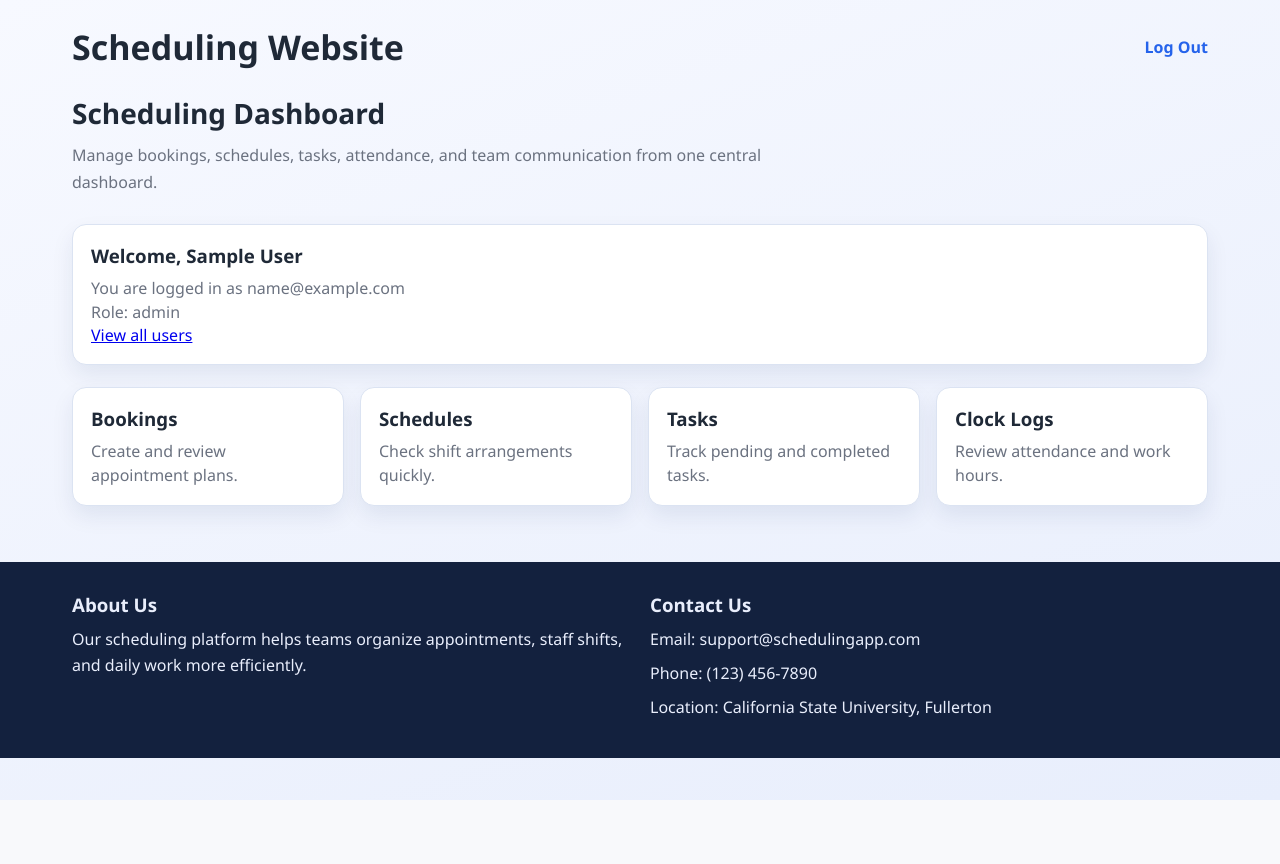
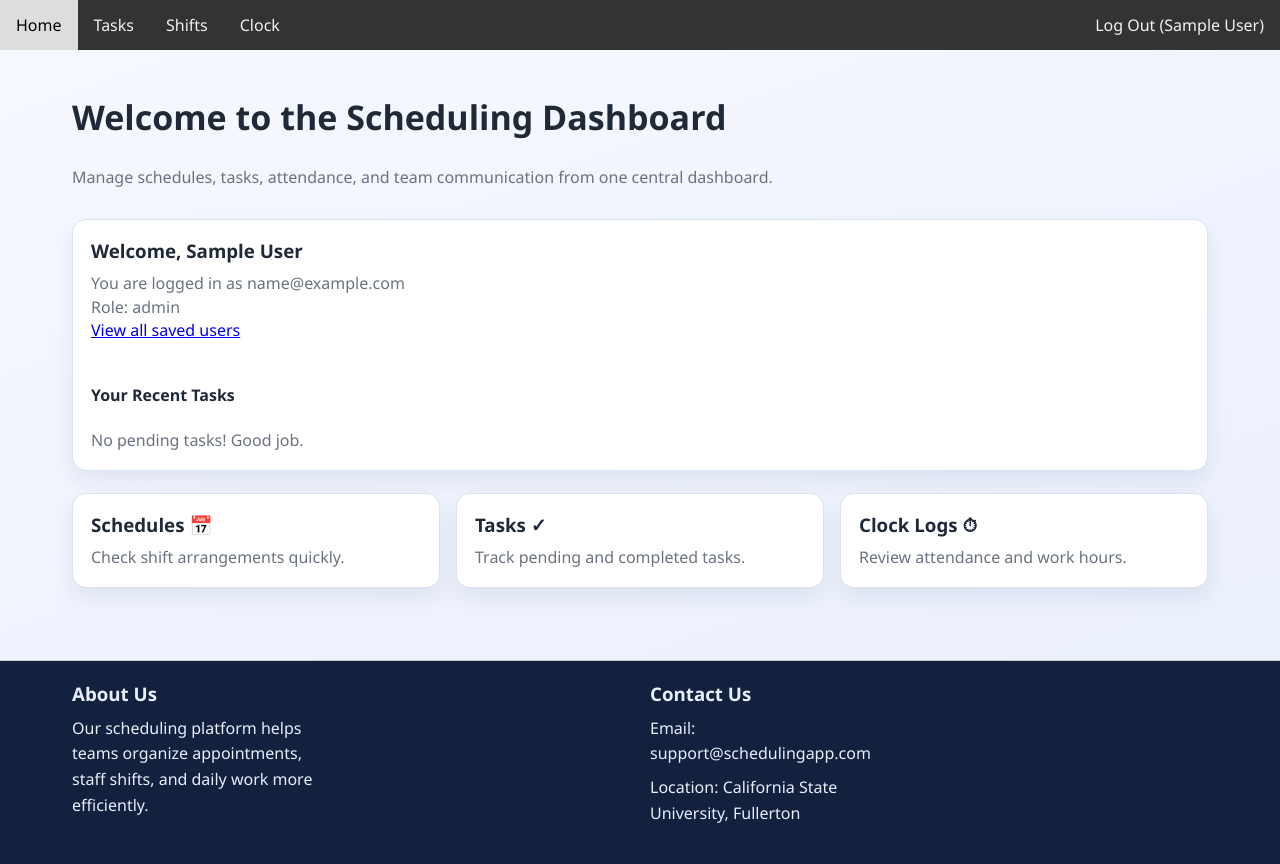
Before and after one commit to ovillela-boop/SchedulingWebsite, a Flask app: page / in a window 1280 px wide. Before the commit the page ends 800 px from the top, so only its background shows below. Run offline with Flask 3, Linux system fonts and the light colour scheme; the visitor is signed in with stand-in values (Sample User, id 1); tables that the repository leaves empty hold one stand-in row (values such as "Sample post").

Commit message:
Fix registration security and refactor templates to use base.html layout

```diff
--- a/main.py
+++ b/main.py
@@ -55,9 +55,7 @@
 #Protecting pages behind login using dashboard
 @app.route("/dashboard")
 def dashboard():
-    if "user_id" not in session:
-        return redirect(url_for("index"))
-    return render_template("dashboard.html")
+    return redirect(url_for("index"))
 
 # a new user must register before using login
 @app.route("/register", methods=["POST"])
@@ -85,8 +83,7 @@
             name = username,
             email = email,
             password_hash = generate_password_hash(password),
-            #temporary all new users as manager until fully configured
-            role="Manager"
+            role="Employee"
         )
         db.session.add(new_user)
         db.session.commit()
--- /dev/null
+++ b/templates/base.html
@@ -0,0 +1,64 @@
+<!DOCTYPE html>
+<html lang="en">
+<head>
+  <meta charset="UTF-8">
+  <meta name="viewport" content="width=device-width, initial-scale=1.0">
+  <title>{% block title %}Scheduling Website{% endblock %}</title>
+  <link rel="stylesheet" href="{{ url_for('static', filename='style.css') }}">
+  <style>
+    /* Basic navbar styling for immediate usability */
+    .navbar {
+      background-color: #333;
+      overflow: hidden;
+      margin-bottom: 20px;
+    }
+    .navbar a {
+      float: left;
+      display: block;
+      color: #f2f2f2;
+      text-align: center;
+      padding: 14px 16px;
+      text-decoration: none;
+    }
+    .navbar a:hover {
+      background-color: #ddd;
+      color: black;
+    }
+    .navbar .right {
+      float: right;
+    }
+    .flash-error {
+      color: white;
+      background-color: #dc3545;
+      padding: 10px;
+      margin-bottom: 15px;
+      border-radius: 5px;
+    }
+  </style>
+</head>
+<body>
+
+  {% if session.get('user_id') %}
+  <nav class="navbar">
+    <a href="{{ url_for('index') }}">Home</a>
+    <a href="{{ url_for('tasks_view') }}">Tasks</a>
+    <a href="{{ url_for('shifts_view') }}">Shifts</a>
+    <a href="{{ url_for('clock_view') }}">Clock</a>
+
+    {% if session.get('role') == 'Manager' %}
+    <a href="{{ url_for('manager_dashboard') }}" style="color: #ffcccc;">Manager Dash</a>
+    {% endif %}
+
+    <div class="right">
+      <a href="{{ url_for('logout') }}">Log Out ({{ session.get('name') }})</a>
+    </div>
+  </nav>
+  {% endif %}
+
+  <main>
+    {% block content %}
+    {% endblock %}
+  </main>
+
+</body>
+</html>
--- a/templates/home.html
+++ b/templates/home.html
@@ -1,22 +1,11 @@
-<!DOCTYPE html>
-<html lang="en">
-  <!-- Header -->
-<head>
-  <meta charset="UTF-8">
-  <meta name="viewport" content="width=device-width, initial-scale=1.0">
-  <title>Scheduling Homepage</title>
-  <link rel="stylesheet" href="{{ url_for('static', filename='style.css') }}">
-</head>
-<!-- Body -->
-<body>
+{% extends "base.html" %}
 
+{% block title %}Scheduling Homepage{% endblock %}
+
+{% block content %}
   <!-- Body Header -->
   <header class="home-header">
-    <h1>Scheduling Website</h1>
-
-  {% if current_user %}
-    <a class="logout-link" href="{{ url_for('logout')}}">Log Out</a>
-  {% endif %}
+    <h1>Welcome to the Scheduling Dashboard</h1>
   </header>
 
   <!-- Body Main -->
@@ -24,33 +13,42 @@
 
     <!-- Section Hero -->
     <section class="hero">
-      <h2>Scheduling Dashboard</h2>
-
       <!-- Section Description -->
       <p>
-        Manage bookings, schedules, tasks, attendance, and team communication
+        Manage schedules, tasks, attendance, and team communication
         from one central dashboard.
       </p>
     </section>
+
     <!-- Log on / Create new user Form Section (Integration mysql) -->
     <section class="feature-card">
     {% if current_user %}
-      <h3>Welcome, {{current_user.name }}</h3>
+      <h3>Welcome, {{ current_user.name }}</h3>
       <p>You are logged in as {{ current_user.email }}</p>
 
-      <!-- Shows Current role oncee logged in -->
+      <!-- Shows Current role once logged in -->
       <p>Role: {{ current_user.role }}</p>
-      {% if current_user.role == "Manager" %}
-      <p><a href="{{ url_for('manager_dashboard') }}">Go to Manager Dashboard</a></p>
+      <a href="{{ url_for('list_users')}}">View all saved users</a>
+
+      <br><br>
+      <h4>Your Recent Tasks</h4>
+      {% if pending_tasks %}
+        <ul>
+        {% for pt in pending_tasks %}
+          <li>{{ pt.title }} - {{ pt.status }}</li>
+        {% endfor %}
+        </ul>
+      {% else %}
+        <p>No pending tasks! Good job.</p>
       {% endif %}
-      <a href="{{ url_for('list_users')}}">View all users</a>
+
     {% else %}
       {% if error %}
-      <p style="color: red;">{{ error }}</p>
+      <p class="flash-error">{{ error }}</p>
       {% endif %}
 
-      <div class = "auth-container">
-        <div class = "auth-box">
+      <div class="auth-container">
+        <div class="auth-box">
           <h3>Register</h3>
           <form method="POST" action="{{ url_for('register') }}">
             <label for="register-username">Username:</label><br>
@@ -66,13 +64,11 @@
           </form>
         </div>
 
-        <div class = "auth-box">
-
-
+        <div class="auth-box">
           <h3>Log in</h3>
-            <form method="POST" action="{{ url_for('login')}}">
+            <form method="POST" action="{{ url_for('login') }}">
               <label for="login-email">Email:</label><br>
-              <input type ="email" id="login-email" name="email" required><br><br>
+              <input type="email" id="login-email" name="email" required><br><br>
 
               <label for="login-password"> Password:</label><br>
               <input type="password" id="login-password" name="password" required><br><br>
@@ -81,41 +77,40 @@
             </form>
         </div>
       </div>
-      <br>
-      <a href="{{ url_for('list_users') }}">View all users</a>
-
     {% endif %}
     </section>
-    <!-- End new user / log on form -->
     <br>
 
+    {% if current_user %}
     <section class="feature-grid">
       <article class="feature-card">
-        <h3>Bookings</h3>
-        <p>Create and review appointment plans.</p>
-      </article>
-
-      <article class="feature-card">
-        <h3>Schedules</h3>
+        <h3><a href="{{ url_for('shifts_view') }}" style="text-decoration:none; color:inherit;">Schedules 📅</a></h3>
         <p>Check shift arrangements quickly.</p>
       </article>
 
       <article class="feature-card">
-        <h3>Tasks</h3>
+        <h3><a href="{{ url_for('tasks_view') }}" style="text-decoration:none; color:inherit;">Tasks ✓</a></h3>
         <p>Track pending and completed tasks.</p>
       </article>
 
       <article class="feature-card">
-        <h3>Clock Logs</h3>
+        <h3><a href="{{ url_for('clock_view') }}" style="text-decoration:none; color:inherit;">Clock Logs ⏱</a></h3>
         <p>Review attendance and work hours.</p>
       </article>
+
+      {% if current_user.role == "Manager" %}
+      <article class="feature-card" style="border-left: 4px solid #ffcccc;">
+        <h3><a href="{{ url_for('manager_dashboard') }}" style="text-decoration:none; color:inherit;">Manager Dash ♚</a></h3>
+        <p>Exclusive managerial tools.</p>
+      </article>
+      {% endif %}
     </section>
-
+    {% endif %}
 
   </main>
 
-  <footer class="home-footer">
-    <div class="footer-section">
+  <footer class="home-footer" style="margin-top: 40px; border-top: 1px solid #ccc; padding-top: 20px;">
+    <div class="footer-section" style="display: inline-block; width: 45%; vertical-align: top;">
       <h3>About Us</h3>
       <p>
         Our scheduling platform helps teams organize appointments, staff shifts,
@@ -123,12 +118,10 @@
       </p>
     </div>
 
-    <div class="footer-section">
+    <div class="footer-section" style="display: inline-block; width: 45%; vertical-align: top;">
       <h3>Contact Us</h3>
       <p>Email: support@schedulingapp.com</p>
-      <p>Phone: (123) 456-7890</p>
       <p>Location: California State University, Fullerton</p>
     </div>
   </footer>
-</body>
-</html>
+{% endblock %}
```
Also changed, not shown: templates/clock.html (+9 -14 lines), templates/create_shift.html (+7 -13 lines), templates/create_task.html (+6 -12 lines), templates/manager.html (+6 -13 lines), templates/shift_detail.html (+6 -12 lines), templates/shifts.html (+7 -12 lines), templates/tasks.html (+7 -11 lines), templates/users.html (+6 -12 lines).
